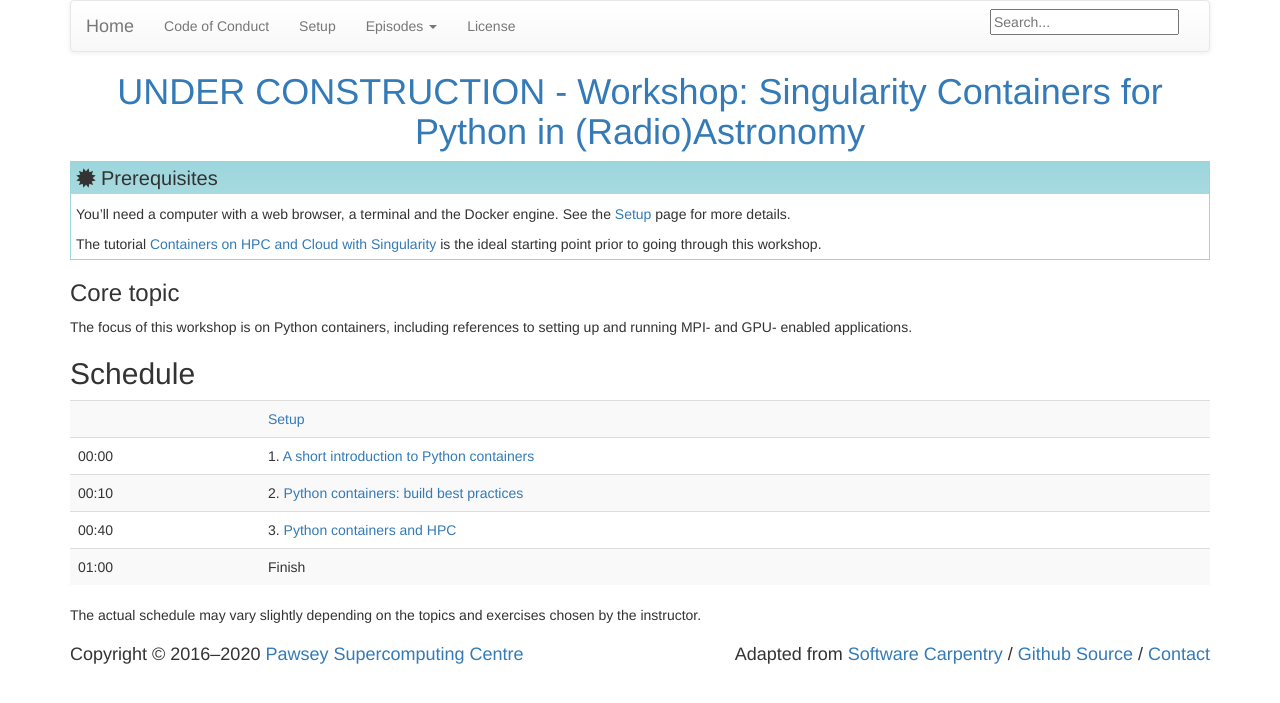
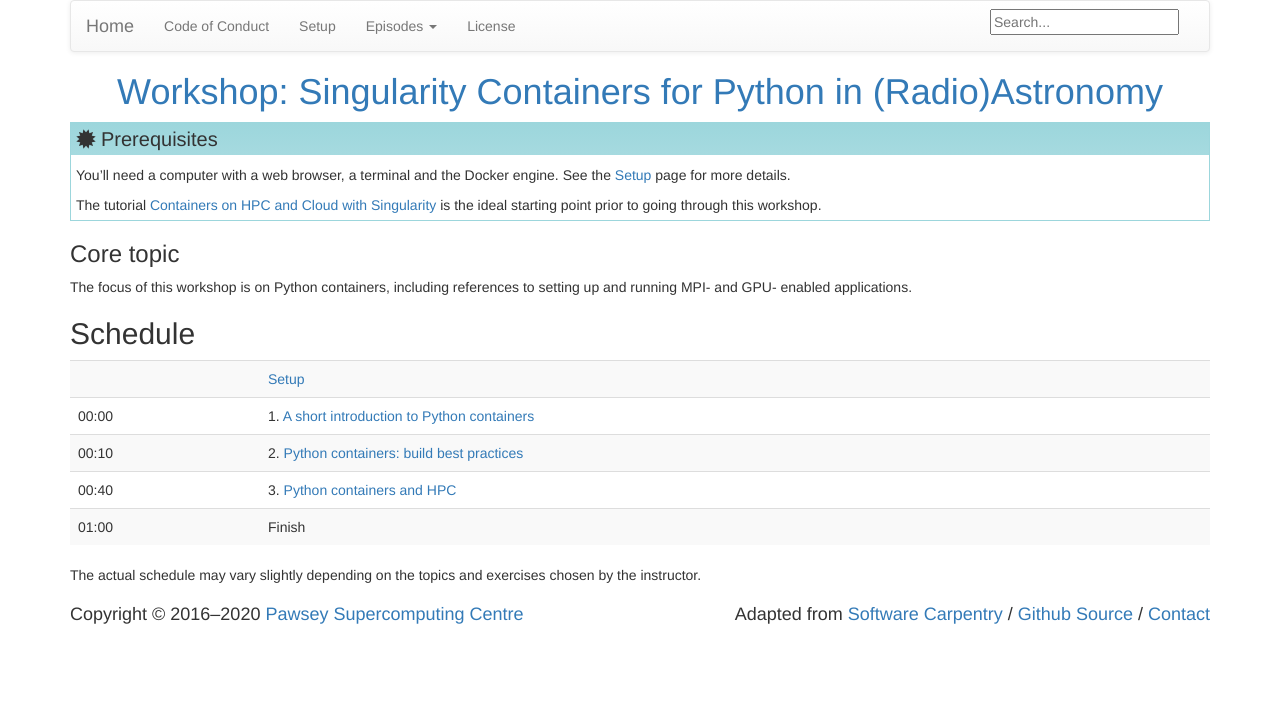
Before and after one commit to PawseySC/containers-astro-python-workshop, a Jekyll site: the page built from index.md, in a window 1280 px wide. Shown: the top 703 px of the page. Built offline with Jekyll 4.4.1, drawn with Linux system fonts in a browser that asks for light colours.

Commit message:
removed under construction

```diff
--- a/_config.yml
+++ b/_config.yml
@@ -6,7 +6,7 @@
 carpentry: "swc"
 
 # Overall title for pages.
-title: "UNDER CONSTRUCTION - Workshop: Singularity Containers for Python in (Radio)Astronomy"
+title: "Workshop: Singularity Containers for Python in (Radio)Astronomy"
 
 # Contact.  This *must* include the protocol: if it's an email
 # address, it must look like "mailto:lessons@software-carpentry.org",
```
